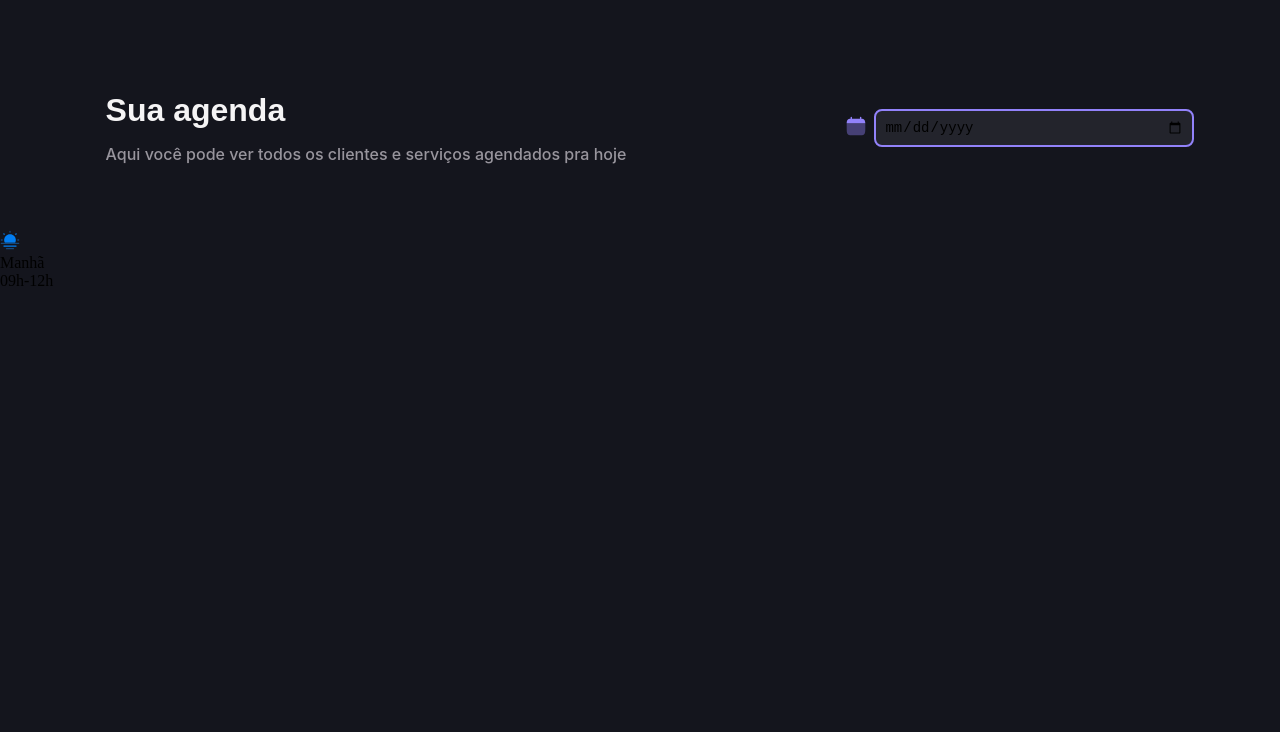
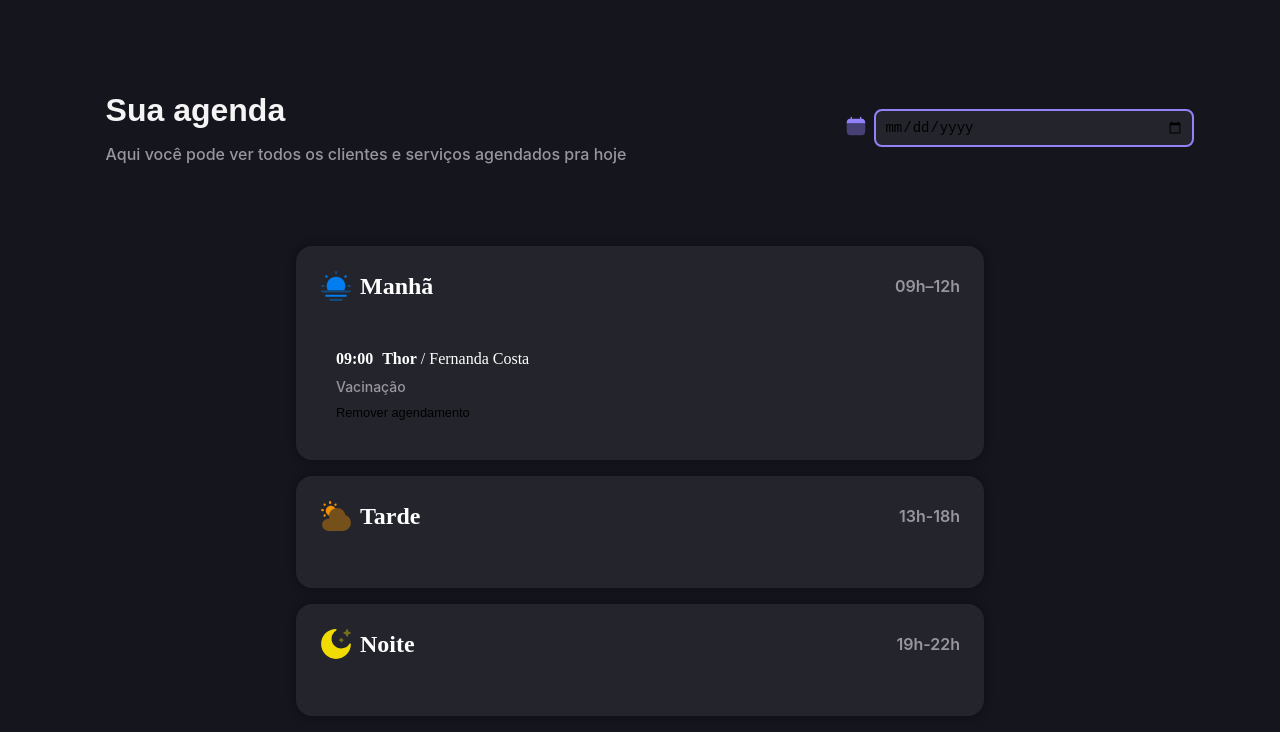
Before and after one commit to brenodev2007/Mundo-Pet, a plain HTML site: page src/index.html in a window 1280 px wide. Shown: the part 78-810 px from the top of the page. Drawn offline with Linux system fonts and the light colour scheme.

Commit message:
Agendamentos estilização

```diff
--- a/src/index.html
+++ b/src/index.html
@@ -32,13 +32,58 @@
     </section>
 
     <section class="agendamento">
-      <ul id="hour" class="hour" aria-label="Horários disponíveis">
-        <li data-period="morning" class="hour-period">
-          <img src="assets/morning.svg" alt="" />
-          <p>Manhã</p>
-          <span>09h-12h</span>
-        </li>
-      </ul>
+      <div class="shcedule">
+        <header class="agendamento-header">
+          <div class="info">
+            <img src="assets/morning.svg" alt="Ícone manhã" />
+            <h2>Manhã</h2>
+          </div>
+          <span class="period-range">09h–12h</span>
+        </header>
+
+        <ul id="hour-list" class="hour-list" aria-label="Horários disponíveis">
+          <li class="agendamento-item">
+            <div class="agendamento-info">
+              <p class="agendamento-hora">
+                <strong>09:00</strong> <span class="pet">Thor</span> / Fernanda
+                Costa
+              </p>
+              <p class="agendamento-servico">Vacinação</p>
+            </div>
+            <button class="remover-btn">Remover agendamento</button>
+          </li>
+        </ul>
+      </div>
+      <div class="shcedule">
+        <header class="agendamento-header">
+          <div class="info">
+            <img src="assets/afternoon.svg" alt="Ícone manhã" />
+            <h2>Tarde</h2>
+          </div>
+          <span class="period-range">13h-18h</span>
+        </header>
+
+        <ul
+          id="hour-list"
+          class="hour-list"
+          aria-label="Horários disponíveis"
+        ></ul>
+      </div>
+      <div class="shcedule">
+        <header class="agendamento-header">
+          <div class="info">
+            <img src="assets/night.svg" alt="Ícone manhã" />
+            <h2>Noite</h2>
+          </div>
+          <span class="period-range">19h-22h</span>
+        </header>
+
+        <ul
+          id="hour-list"
+          class="hour-list"
+          aria-label="Horários disponíveis"
+        ></ul>
+      </div>
     </section>
   </body>
 </html>
--- /dev/null
+++ b/src/styles/agendamentos.css
@@ -0,0 +1,93 @@
+.shcedule {
+  margin-bottom: 5rem;
+  background-color: #23242c;
+  border-radius: 1rem;
+  padding: 1.5rem;
+  max-width: 80%;
+  margin: 1rem auto;
+  box-shadow: 0 0 10px #00000050;
+}
+
+.agendamento-header {
+  display: flex;
+  justify-content: space-between;
+  align-items: center;
+  border-bottom: 1px solid var(--border-color);
+  padding-bottom: 1rem;
+  margin-bottom: 1rem;
+}
+
+.agendamento-header .info {
+  display: flex;
+  align-items: center;
+  gap: 0.5rem;
+}
+
+.agendamento-header img {
+  width: 2rem;
+}
+
+.agendamento-header h2 {
+  font: --lb-large;
+  color: var(--content-primary);
+}
+
+.agendamento-header .period-range {
+  font: var(--lb-large);
+  color: #98959d;
+}
+
+.hour-list {
+  list-style: none;
+  padding: 0;
+  margin: 0;
+}
+
+.agendamento-item {
+  border-radius: 0.75rem;
+  padding: 1rem;
+  display: flex;
+  flex-direction: column;
+  gap: 0.5rem;
+}
+
+.agendamento-info .agendamento-hora {
+  font: var(--lb-medium);
+  color: var(--content-primary);
+}
+
+.agendamento-info .agendamento-hora strong {
+  font-weight: 700;
+  margin-right: 0.3rem;
+}
+
+.agendamento-info .pet {
+  font-weight: 600;
+}
+
+.agendamento-info .agendamento-servico {
+  margin-top: 0.5rem;
+  font: var(--pp-medium);
+  color: var(--content-secondary);
+}
+
+.remover-btn {
+  align-self: flex-start;
+  background: none;
+  border: none;
+  color: var(--accent-gray);
+  font-size: 0.8rem;
+  cursor: pointer;
+  padding: 0;
+  transition: color 0.3s ease;
+}
+
+.remover-btn:hover {
+  color: #ff6b6b;
+}
+
+@media (width >= 80em) {
+  .shcedule {
+    max-width: 50%;
+  }
+}
--- a/src/styles/global.css
+++ b/src/styles/global.css
@@ -34,7 +34,7 @@
   --pp-medium: 500 0.875rem/1.5 "Inter", sans-serif;
   --pp-small: 500 0.75/1 "inter", sans-serif;
   --lb-large: 600 1rem/1.5 "Inter", sans-serif;
-  --lb-medium: 600 0.875/1.5 "Inter", sans-serif;
+  --lb-medium: 700 0.875/1.5 "Inter", sans-serif;
   --lb-small: 600 0.75/1 "Inter", sans-serif;
   --link: 500 0.75/1 "Inter", sans-serif;
 }
--- a/src/styles/index.css
+++ b/src/styles/index.css
@@ -1,3 +1,4 @@
 @import url(global.css);
 @import url(header.css);
 @import url(form.css);
+@import url(agendamentos.css);
```
Also changed, not shown: src/assets/afternoon.svg (added), src/assets/night.svg (added).
